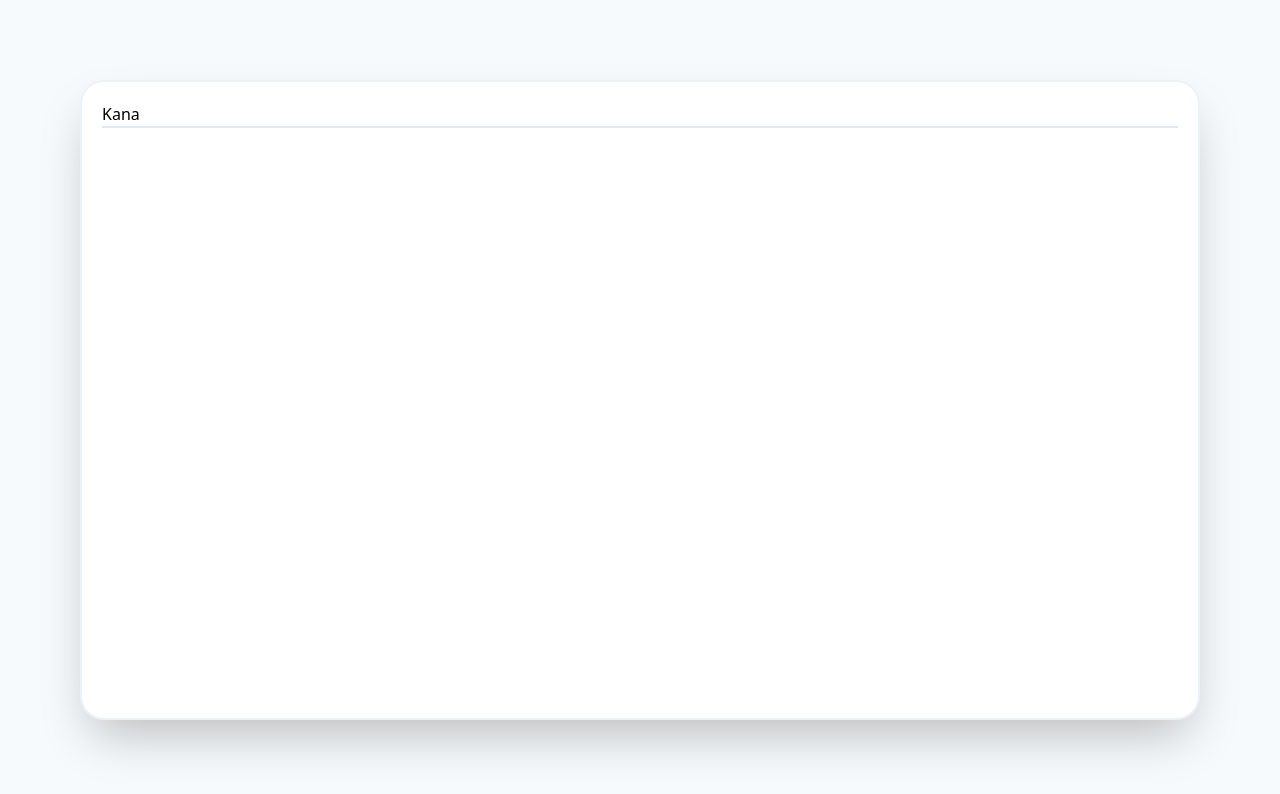
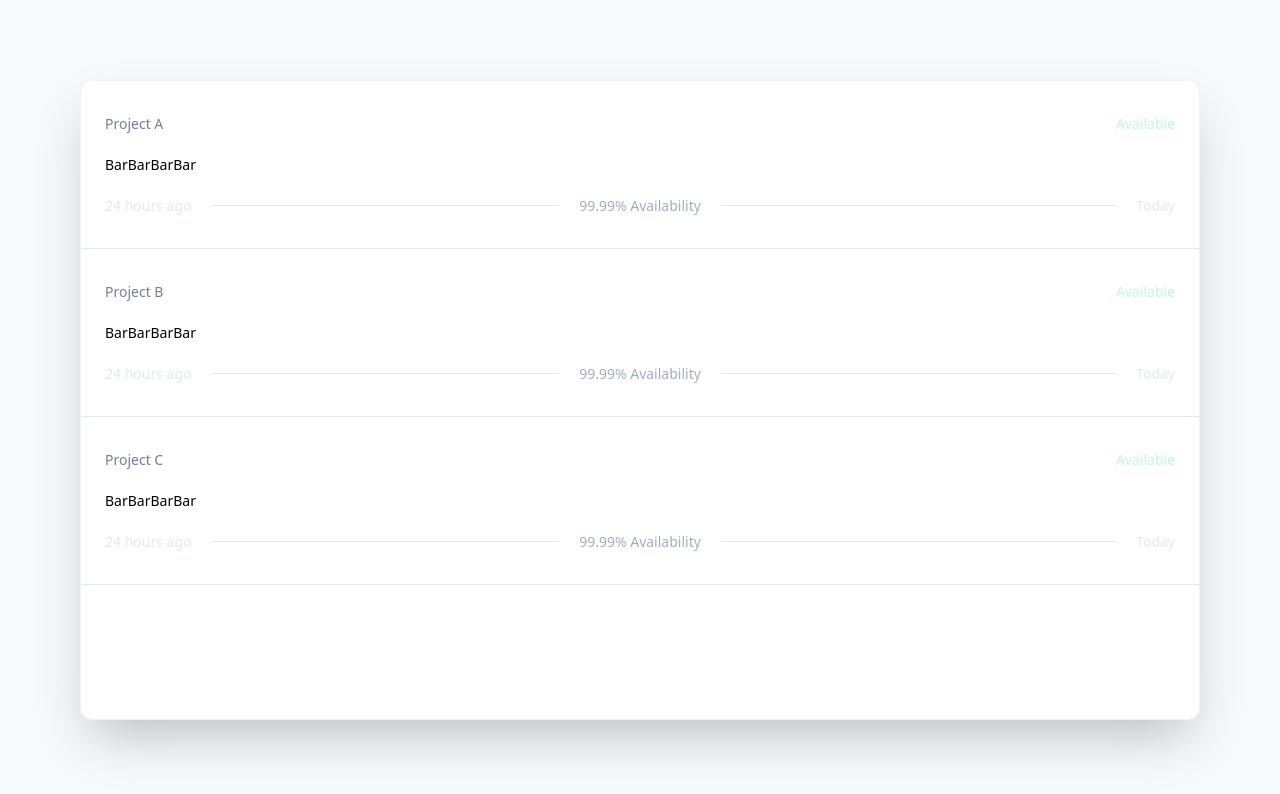
Before and after one commit to Weshesh/Uptime-dashboard, a React (Create React App) app: page / in a window 1280 px wide. Shown: the top 794 px of the page. Built offline with nearby package versions, Linux system fonts and the light colour scheme.

Commit message:
Add initial ProjectAvailabilityBar layout and styles

```diff
--- a/src/App.tsx
+++ b/src/App.tsx
@@ -4,9 +4,10 @@ import { ProjectAvailabilityBar } from './ProjectAvailabilityBar';
 function App() {
   return (
     <div className="App bg-gray-100 flex content-center p-20 w-screen h-screen">
-      <div className="container mx-auto bg-white border-2 border-gray-200 rounded-3xl p-5 h-auto shadow-2xl">
-        Kana
-        <ProjectAvailabilityBar></ProjectAvailabilityBar>
+      <div className="container mx-auto bg-white border border-gray-200 rounded-xl h-auto shadow-2xl">
+        <ProjectAvailabilityBar projectName="Project A"></ProjectAvailabilityBar>
+        <ProjectAvailabilityBar projectName="Project B"></ProjectAvailabilityBar>
+        <ProjectAvailabilityBar projectName="Project C"></ProjectAvailabilityBar>
       </div>
     </div>
   );
--- a/src/ProjectAvailabilityBar.tsx
+++ b/src/ProjectAvailabilityBar.tsx
@@ -1,8 +1,42 @@
 import React from 'react';
 
-export function ProjectAvailabilityBar() {
+export function ProjectAvailabilityBar(props: { projectName: string }) {
+
   return (
-    <div className="w-full border-b-2">
+    <div className="w-full border-b px-6 py-8">
+      <div className="flex justify-between">
+        <h2 className="text-gray-600 font-medium">
+          {props.projectName}
+        </h2>
+        <span className="text-green-200 font-medium">
+          Available
+        </span>
+      </div>
+      <div className="flex">
+        <div className="py-5">
+          Bar
+      </div>
+        <div className="py-5">
+          Bar
+      </div>
+        <div className="py-5">
+          Bar
+      </div>
+        <div className="py-5">
+          Bar
+      </div>
+
+      </div>
+
+      <div className="relative flex justify-center">
+        <div className="flex justify-start text-gray-300 font-medium whitespace-no-wrap">24 hours ago</div>
+        <div className="relative flex items-center mx-5 w-full" >
+            <hr className="w-full" />
+        </div>
+        <div className="flex justify-end text-gray-300 font-medium">Today</div>
+
+        <div className="absolute px-5 text-gray-500 font-medium bg-white">99.99% Availability</div>
+      </div>
 
     </div>
   )
--- /dev/null
+++ b/src/customStyles.css
@@ -0,0 +1,3 @@
+body {
+  font-size: 14px;
+}
--- a/src/index.tsx
+++ b/src/index.tsx
@@ -1,6 +1,7 @@
 import React from 'react';
 import ReactDOM from 'react-dom';
 import './tailwind.output.css';
+import './customStyles.css';
 import App from './App';
 import * as serviceWorker from './serviceWorker';
 
```
